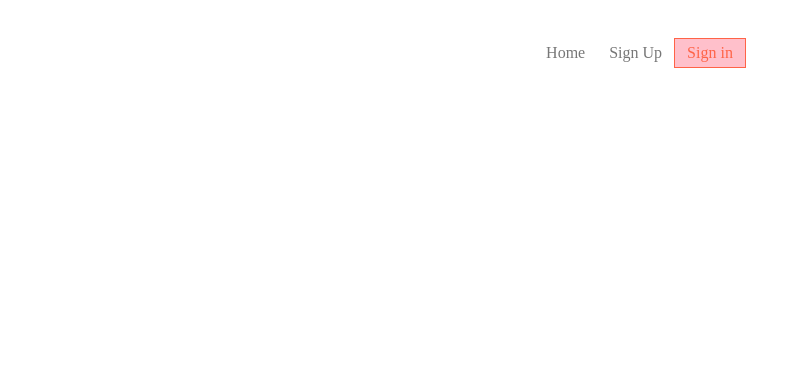
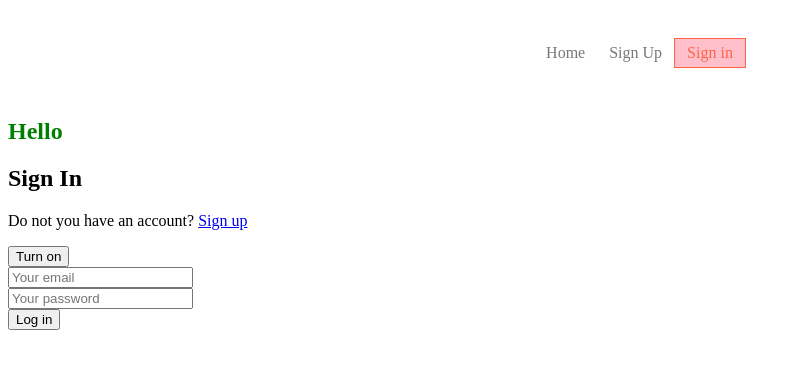
Before and after one commit to alicodeuz/devbooks, a React (Create React App) app: page /sign-in in a window 1280 px wide. Shown: the top 368 px of the page, without its empty margins (0-801 px from the left). Built offline with nearby package versions, Linux system fonts and the light colour scheme.

Commit message:
:sparkles: Added sign in page with hooks

```diff
--- /dev/null
+++ b/src/containers/Auth/SignIn.css
@@ -0,0 +1,3 @@
+.active {
+    color: red;
+}
--- a/src/containers/Auth/SignIn.js
+++ b/src/containers/Auth/SignIn.js
@@ -1,9 +1,83 @@
-import React from 'react';
+import React, { useEffect, useState } from 'react';
+import { useHistory, Link } from 'react-router-dom';
+import classes from './SignIn.module.css';
 
-export default function SignIn() {
+export default function SignIn(props) {
+  const [state, setState] = useState({
+    email: '',
+    password: '',
+  });
+  const [visible, setVisible] = useState(null);
+  const [users, setUsers] = useState([]);
+
+  const handleInputChange = e => {
+    const { name, value } = e.target;
+    setState(prevState => ({ ...prevState, [name]: value }));
+  };
+
+  useEffect(() => {
+    console.log('I am effect');
+    if (visible) {
+      fetch('https://jsonplaceholder.typicode.com/users')
+        .then(res => res.json())
+        .then(data => setUsers(data))
+        .catch(err => {
+          console.error(err);
+        })
+    }
+  }, [visible, state.email]);
+
+  useEffect(() => {
+    console.log('I am effect');
+    const focusMethod = () => {
+      console.log("Focused");
+    }
+    window.addEventListener('focus', focusMethod);
+    return () => window.removeEventListener('focus', focusMethod);
+  }, [visible, state.email]);
+
   return (
     <div>
+      <h2 className={classes.active}>Hello</h2>
+      <div className="col-left">
 
+      </div>
+      <div className="col-right">
+        <h2>Sign In</h2>
+        <p>Do not you have an account? <Link to="/sign-up">Sign up</Link> </p>
+        <button onClick={() => setVisible(state => !state)}>
+          {visible ? 'Turn off' : 'Turn on'}
+        </button>
+
+        <form action="" className="form" autoComplete="off">
+          <input type="email" hidden name="email" />
+          <input type="password" hidden name="password" />
+
+          <div className="form__input-wrapper">
+            <input
+              type="text"
+              name="email"
+              value={state.email}
+              onChange={handleInputChange}
+              placeholder="Your email"
+              autoComplete="new-email"
+            />
+          </div>
+          <div className="form__input-wrapper">
+            <input
+              type="password"
+              name="password"
+              value={state.password}
+              onChange={handleInputChange}
+              placeholder="Your password"
+              autoComplete="new-password"
+            />
+          </div>
+          <div className="form__input-wrapper">
+            <button type="submit">Log in</button>
+          </div>
+        </form>
+      </div>
     </div>
   )
 }
--- /dev/null
+++ b/src/containers/Auth/SignIn.module.css
@@ -0,0 +1,3 @@
+.active {
+    color: green;
+}
--- a/src/containers/Auth/SignUp.js
+++ b/src/containers/Auth/SignUp.js
@@ -1,9 +1,10 @@
 import React from 'react';
+import classes from './SignUp.module.css';
 
 export default function SignUp() {
   return (
     <div>
-      <h2>Sign Up page</h2>
+      <h2 className={classes.active}>Sign Up</h2>
     </div>
   )
 }
--- /dev/null
+++ b/src/containers/Auth/SignUp.module.css
@@ -0,0 +1,3 @@
+.active {
+    color: yellow;
+}
```
